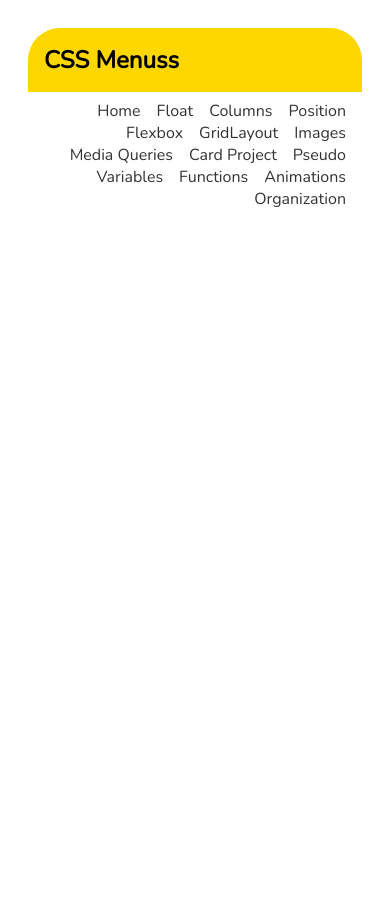
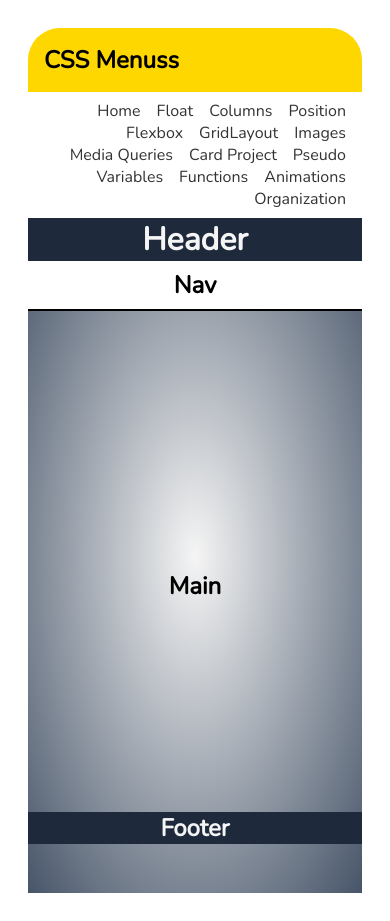
Before and after one commit to salmabenhadjali/learning-path, a React (Create React App) app: page /media-queries in a window 390 px wide. Before the commit the page ends 860 px from the top, so only its background shows below. Built offline with nearby package versions, Linux system fonts and the light colour scheme.

Commit message:
feat: [Chapter 17] Media Queries

```diff
--- a/src/pages/MediaQueries/MediaQueries.css
+++ b/src/pages/MediaQueries/MediaQueries.css
@@ -0,0 +1,101 @@
+.media-queries {
+    background-color: #475569;
+    background-image: radial-gradient(whitesmoke, #475569);
+    display: flex;
+    flex-direction: column;
+    height: 80vh;
+}
+
+.media-queries header,
+.media-queries nav,
+.media-queries main,
+.media-queries footer {
+    display: grid;
+    place-content: center;
+    grid-template-columns: 100%;
+    text-align: center;
+}
+
+.media-queries header,
+.media-queries footer {
+    position: sticky;
+    background-color: #1E293B;
+    color: whitesmoke;
+}
+
+.media-queries header {
+    top:0;
+}
+
+.media-queries nav {
+    background-color: #fff;
+    color: #000;
+    padding: 0.5rem;
+    border-bottom: 2px solid #000;
+}
+
+.media-queries main {
+    flex-grow: 1;
+}
+
+.media-queries footer {
+    bottom: 0;
+}
+
+/* || small */
+@media screen and (min-width: 576px) {
+    .media-queries {
+        background-color: green;
+        background-image: radial-gradient(whitesmoke, green);
+    }
+    .media-queries nav {
+        display: none;
+    }
+}
+
+/* || medium */
+@media screen and (min-width: 768px) {
+    .media-queries {
+        background-color: gold;
+        background-image: radial-gradient(whitesmoke, gold);
+    }
+    .media-queries nav {
+        display: none;
+    }
+}
+
+/* || large */
+@media screen and (min-width: 992px) {
+    .media-queries {
+        background-color: firebrick;
+        background-image: radial-gradient(whitesmoke, firebrick);
+    }
+
+    .media-queries nav {
+        display: none;
+    }
+}
+
+/* || xl */
+@media screen and (min-width: 1200px) {
+    .media-queries {
+        background-color: rebeccapurple;
+        background-image: radial-gradient(whitesmoke, rebeccapurple);
+    }
+}
+
+/* || modile device landscape */
+@media screen and (max-height: 425px) and (min-aspect-ratio: 7/4) {
+    .media-queries {
+        background-color: dodgerblue;
+        background-image: radial-gradient(whitesmoke, dodgerblue);
+    }
+
+    .media-queries nav {
+        display: none;
+    }
+
+    .media-queries h1,  .media-queries h2{
+        font-size: 1.5rem;
+    }
+}
--- a/src/pages/MediaQueries/MediaQueries.js
+++ b/src/pages/MediaQueries/MediaQueries.js
@@ -3,8 +3,19 @@ import './MediaQueries.css';
 
 const MediaQueries = () => {
     return (
-        <div>
+        <div class="media-queries">
+            <header>
+                <h1>Header</h1>
+                <nav><h2>Nav</h2></nav>
+            </header>
 
+            <main>
+                <h2>Main</h2>
+            </main>
+
+             <footer>
+                <h2>Footer</h2>
+            </footer>
         </div>
     );
 }
```
Also changed, not shown: src/Utils/css_breakpoint_rules.md (added, +28 -0 lines).
